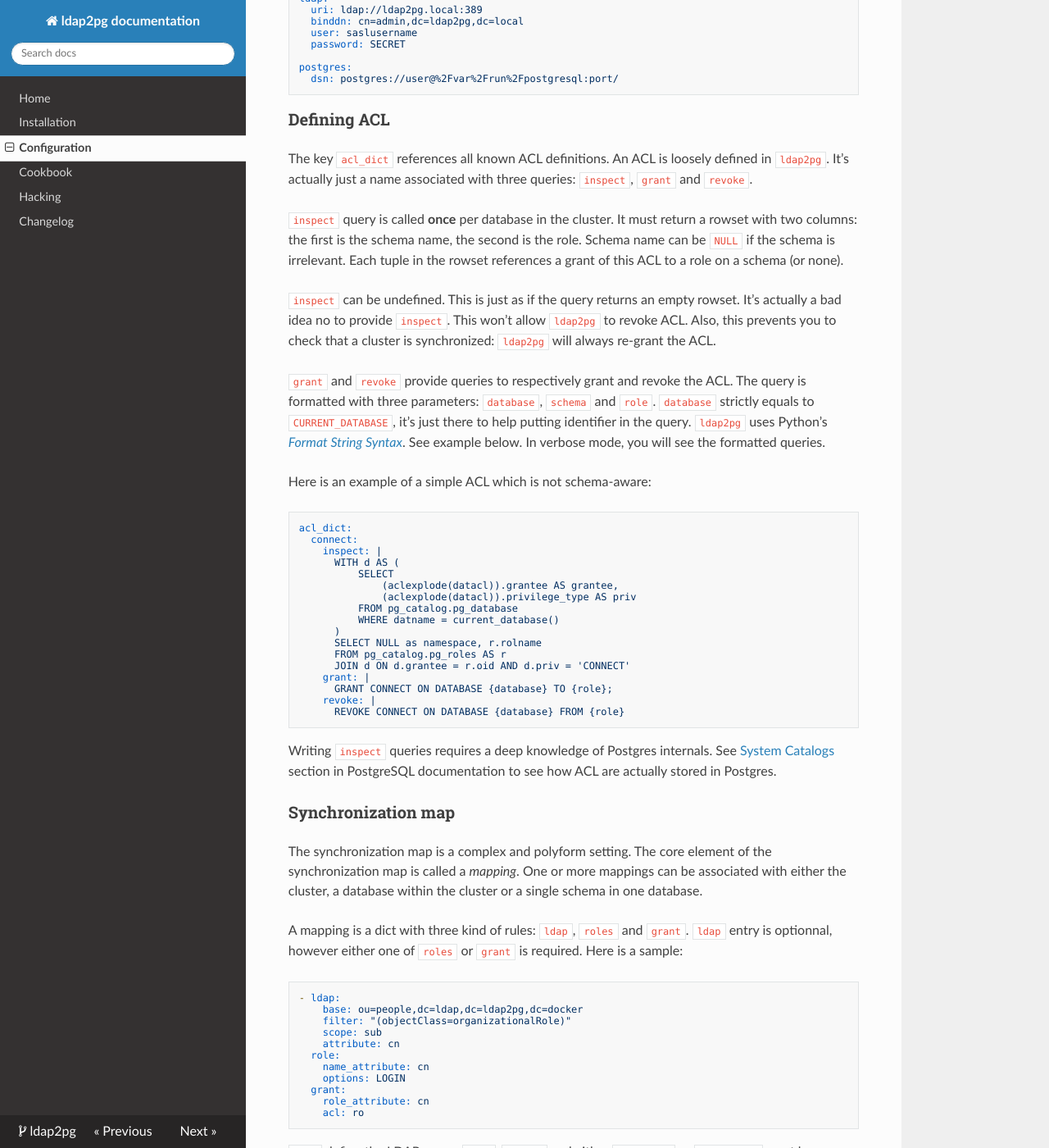
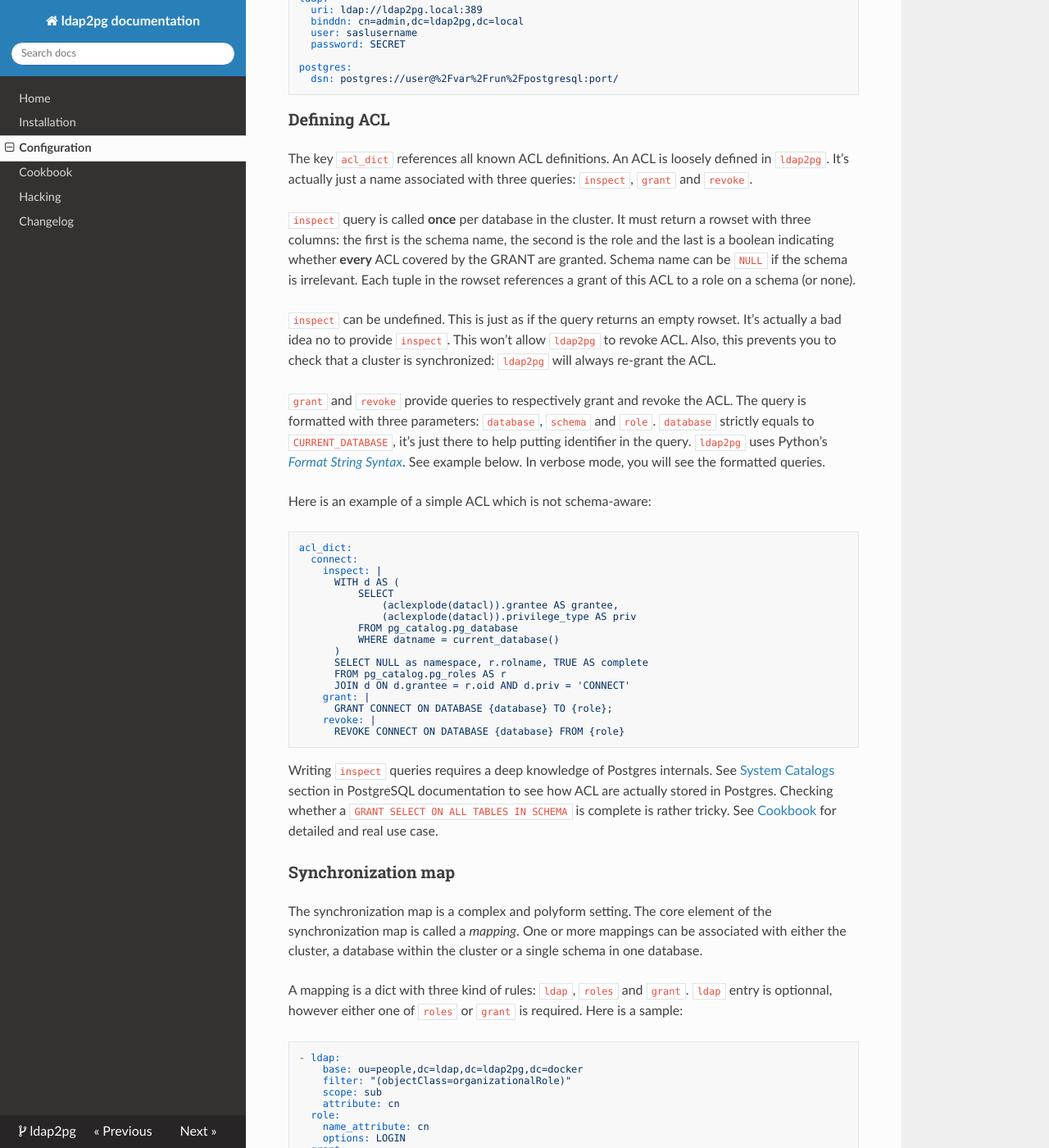
Before and after one commit to dalibo/ldap2pg, an MkDocs documentation site: the page built from docs/config.md, in a window 1280 px wide and 1400 px high, scrolled down 2631 px. Shown: the whole window at 82% size. Built offline with MkDocs 1.6.1, drawn with Linux system fonts in a browser that asks for light colours; nearby versions of some CDN libraries; old or Windows-style settings are respelled for this version of MkDocs.

Commit message:
Manage partial ACL
This cover case where you manage multiple ACL in a single GRANT/REVOKE like
GRANT IN ALL TABLES. ldap2pg now request that introspection tells whether ACL is
fully granted. In case of partially granted ACL, the ACL is re-granted event if
present and re-revoked even if partial.

````diff
--- a/docs/config.md
+++ b/docs/config.md
@@ -159,9 +159,10 @@ defined in `ldap2pg`. It's actually just a name associated with three queries:
 `inspect`, `grant` and `revoke`.
 
 `inspect` query is called **once** per database in the cluster. It must return a
-rowset with two columns: the first is the schema name, the second is the role.
-Schema name can be `NULL` if the schema is irrelevant. Each tuple in the rowset
-references a grant of this ACL to a role on a schema (or none).
+rowset with three columns: the first is the schema name, the second is the role
+and the last is a boolean indicating whether **every** ACL covered by the GRANT
+are granted. Schema name can be `NULL` if the schema is irrelevant. Each tuple
+in the rowset references a grant of this ACL to a role on a schema (or none).
 
 `inspect` can be undefined. This is just as if the query returns an empty
 rowset. It's actually a bad idea no to provide `inspect`. This won't allow
@@ -188,7 +189,7 @@ acl_dict:
           FROM pg_catalog.pg_database
           WHERE datname = current_database()
       )
-      SELECT NULL as namespace, r.rolname
+      SELECT NULL as namespace, r.rolname, TRUE AS complete
       FROM pg_catalog.pg_roles AS r
       JOIN d ON d.grantee = r.oid AND d.priv = 'CONNECT'
     grant: |
@@ -197,11 +198,11 @@ acl_dict:
       REVOKE CONNECT ON DATABASE {database} FROM {role}
 ```
 
-Writing `inspect` queries requires a deep knowledge of Postgres internals.
-See
+Writing `inspect` queries requires a deep knowledge of Postgres internals. See
 [System Catalogs](https://www.postgresql.org/docs/current/static/catalogs.html)
 section in PostgreSQL documentation to see how ACL are actually stored in
-Postgres.
+Postgres. Checking whether a `GRANT SELECT ON ALL TABLES IN SCHEMA` is complete
+is rather tricky. See [Cookbook](cookbook.md) for detailed and real use case.
 
 
 ## Synchronization map
````
Also changed, not shown: docs/changelog.md (+3 -2 lines), 6 other files.
